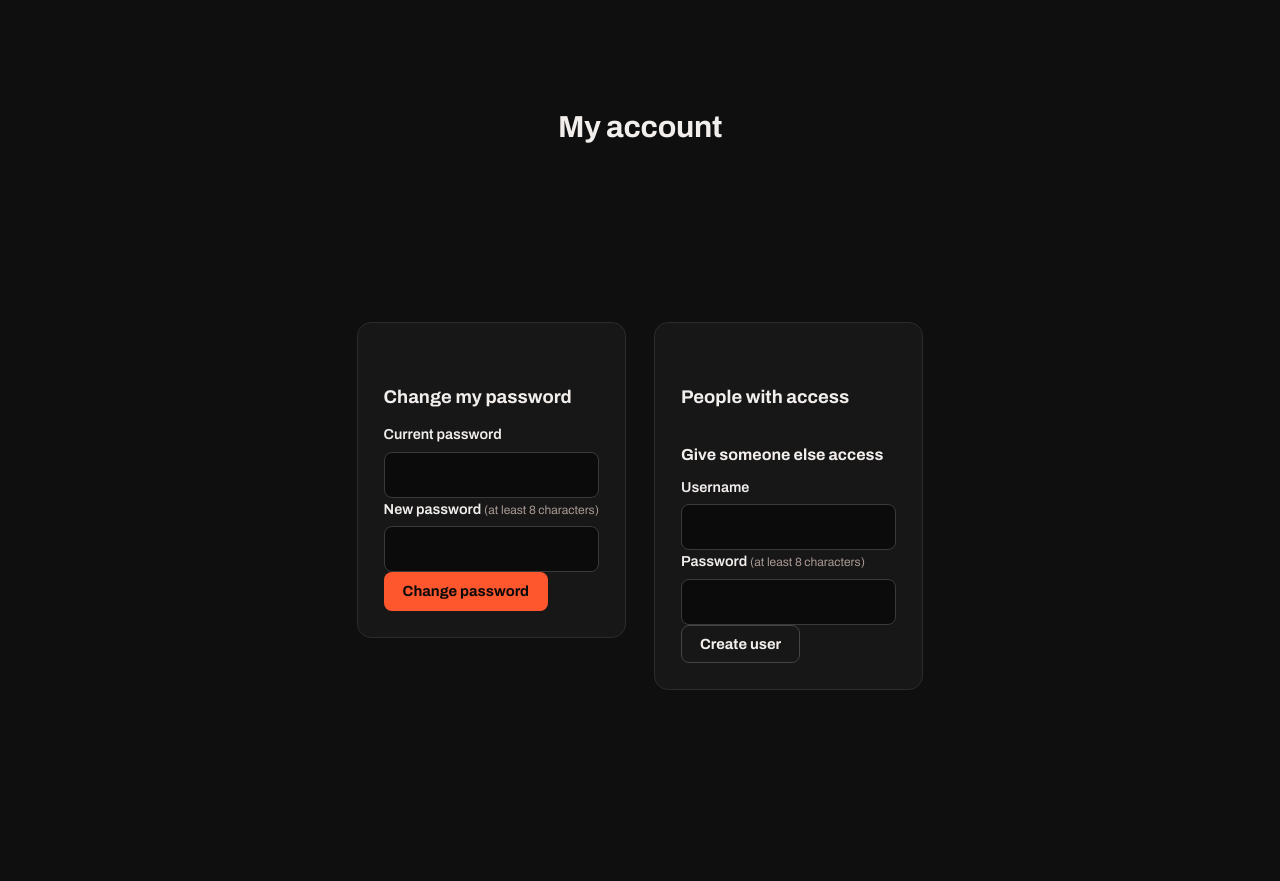
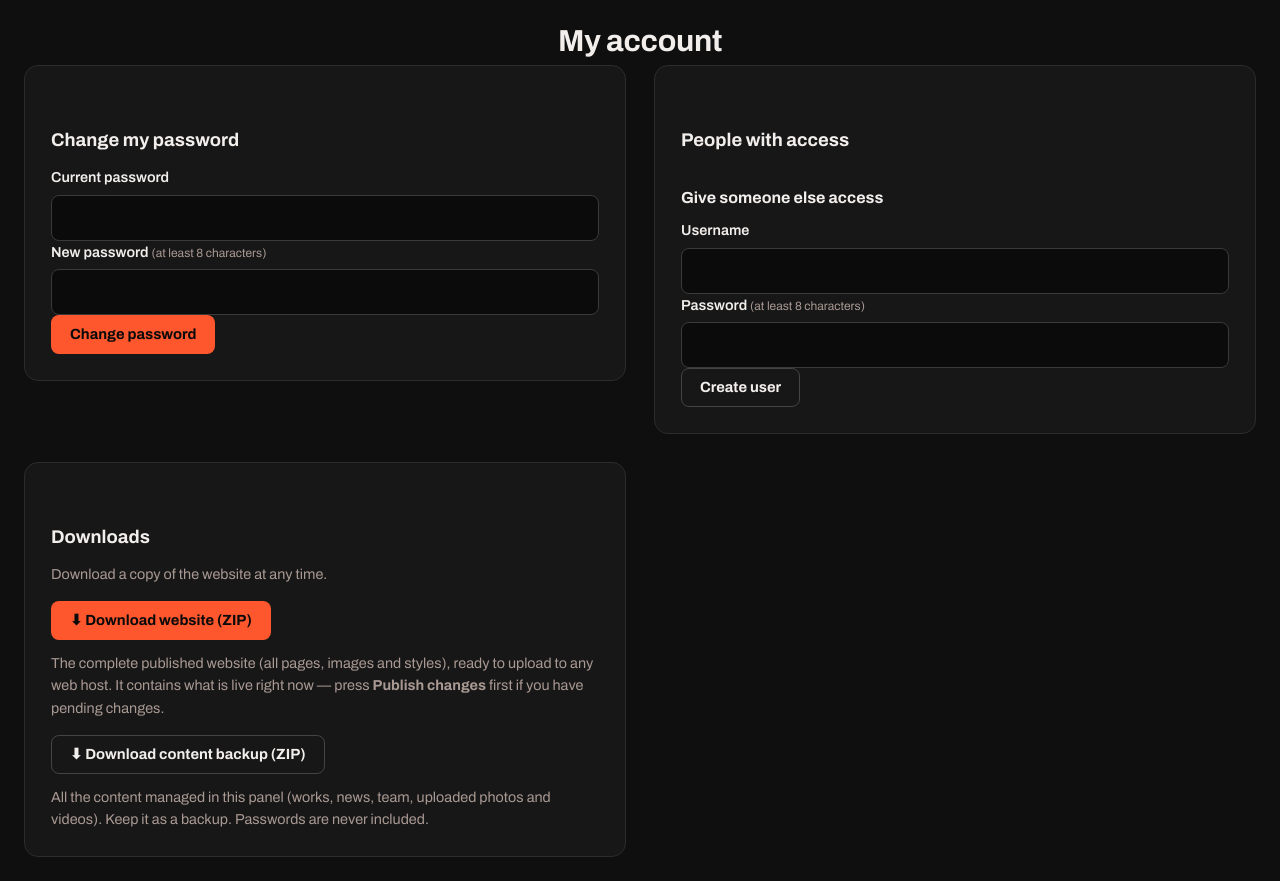
Before and after one commit to estebanguimi/harris-media-website, a Flask app: template templates/account.html in a window 1280 px wide. Before the commit the page ends 690 px from the top, so only its background shows below. Run offline with Flask 3, Linux system fonts and the light colour scheme; the template is opened without the code that fills it, so the values that code supplies are empty; parts of the project's set-up code (start-up, migrations or seed data) failed here and were passed over.

Commit message:
Panel: download the website or a content backup as a ZIP
Co-Authored-By: Claude Opus 5.5 <noreply@anthropic.com>
Claude-Session: https://claude.ai/code/session_01VoChWzc8BPmjovDhEW2cgt

```diff
--- a/app.py
+++ b/app.py
@@ -20,7 +20,7 @@ import uuid
 from datetime import date, datetime
 from functools import wraps
 
-from flask import (Flask, abort, flash, jsonify, redirect, render_template, request, send_from_directory, session, url_for)
+from flask import (Flask, abort, flash, jsonify, redirect, render_template, request, send_file, send_from_directory, session, url_for)
 from PIL import Image, ImageOps
 from werkzeug.security import check_password_hash, generate_password_hash
 
@@ -338,6 +338,29 @@ def account():
                 flash(f'User "{u}" removed.', 'ok')
         return redirect(url_for('account'))
     return render_template('account.html', users=us)
+
+
+@app.route('/admin/download/<any(website,backup):what>')
+@login_required
+def download(what):
+    """website: the published site, ready to upload to any web host.
+    backup: the panel content (texts, photos, videos) without passwords."""
+    import io
+    import zipfile
+    root, prefix = (PUBLIC, 'hmg-website/') if what == 'website' else (DATA, 'hmg-content-backup/')
+    if not os.path.isdir(root):
+        abort(404)
+    buf = io.BytesIO()
+    with zipfile.ZipFile(buf, 'w', zipfile.ZIP_DEFLATED) as z:
+        for dp, dn, fn in os.walk(root):
+            dn[:] = [d for d in dn if not d.startswith('.')]
+            for f in fn:
+                if what == 'backup' and (f.startswith('.') or f == 'users.json' or f.endswith('.tmp')):
+                    continue  # never put passwords or the session key in a download
+                full = os.path.join(dp, f)
+                z.write(full, prefix + os.path.relpath(full, root).replace(os.sep, '/'))
+    buf.seek(0)
+    return send_file(buf, mimetype='application/zip', as_attachment=True, download_name=f'hmg-{what}-{date.today().isoformat()}.zip')
 
 
 # ======================================================================
--- a/static/admin.css
+++ b/static/admin.css
@@ -164,3 +164,4 @@ legend { font-weight: 700; padding: 0 6px; }
 .ig-thumb iframe, .lp-frame iframe[data-ig] { position: absolute; left: 0; top: -54px; width: 100%; height: calc(100% + 208px); border: 0; pointer-events: none; background: #000; }
 .lp-frame iframe[data-ig] { pointer-events: auto; }
 .is-ig .lp-frame { aspect-ratio: 4 / 5; max-width: 360px; background: #000; }
+.dl { display: grid; gap: 6px; margin-top: 16px; } .dl .btn { justify-self: start; }
--- a/templates/account.html
+++ b/templates/account.html
@@ -14,5 +14,17 @@
       <label>Username<input name="username" required></label><label>Password <small>(at least 8 characters)</small><input type="password" name="password" minlength="8" required autocomplete="new-password"></label>
       <button class="btn btn-ghost" type="submit">Create user</button></form>
   </div>
+  <div class="card">
+    <h2>Downloads</h2>
+    <p class="help">Download a copy of the website at any time.</p>
+    <div class="dl">
+      <a class="btn btn-hot" href="{{ url_for('download', what='website') }}">⬇ Download website (ZIP)</a>
+      <p class="help">The complete published website (all pages, images and styles), ready to upload to any web host. It contains what is live right now — press <b>Publish changes</b> first if you have pending changes.</p>
+    </div>
+    <div class="dl">
+      <a class="btn btn-ghost" href="{{ url_for('download', what='backup') }}">⬇ Download content backup (ZIP)</a>
+      <p class="help">All the content managed in this panel (works, news, team, uploaded photos and videos). Keep it as a backup. Passwords are never included.</p>
+    </div>
+  </div>
 </div>
 {% endblock %}
```
